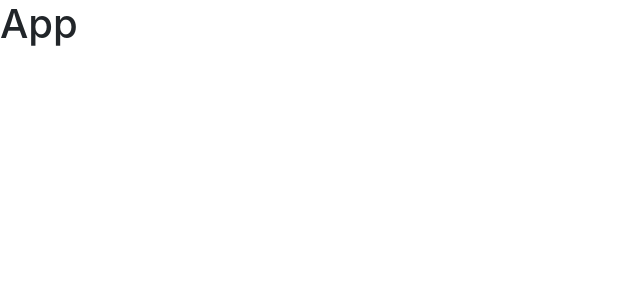
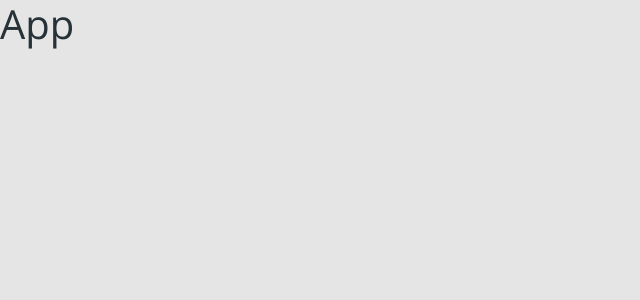
Before and after one commit to wep1980/catalog, a React (Create React App) app in the folder front-web/: page / in a window 1280 px wide. Shown: the top 300 px of the page, without its empty margins (0-640 px from the left). Built offline with nearby package versions, Linux system fonts and the light colour scheme.

Commit message:
Customizando Bootstrap

```diff
--- a/front-web/package.json
+++ b/front-web/package.json
@@ -11,7 +11,7 @@
     "@types/react": "^16.9.53",
     "@types/react-dom": "^16.9.8",
     "bootstrap": "^4.6.0",
-    "node-sass": "^5.0.0",
+    "node-sass": "^4.14.1",
     "react": "^17.0.1",
     "react-dom": "^17.0.1",
     "react-scripts": "4.0.1",
--- a/front-web/src/App.tsx
+++ b/front-web/src/App.tsx
@@ -1,4 +1,6 @@
 import React from 'react'; // TODO COMPONENTE REACT PRECISA TER ESSE IMPORT
+import './core/assets/styles/custom.scss';
+import './app.scss'; // Importe do CSS da pagina
 
 
 const App = () => {
--- /dev/null
+++ b/front-web/src/app.scss
@@ -0,0 +1,6 @@
+@import url('https://fonts.googleapis.com/css2?family=Open+Sans:wght@400;700&display=swap');
+
+*
+{
+    font-family: 'Open Sans', sans-serif;
+}
--- /dev/null
+++ b/front-web/src/core/assets/styles/custom.scss
@@ -0,0 +1,14 @@
+
+// Variavel do Bootastrap - Customizando cores do bootstrap
+$theme-colors : (
+   "primary" : #407BFF
+);
+
+// background da aplicação
+$body-bg : #E5E5E5;
+
+// Cor do texto da pagina
+$body-color : #263238;
+
+
+@import '~bootstrap/scss/bootstrap.scss';
--- a/front-web/src/index.tsx
+++ b/front-web/src/index.tsx
@@ -1,7 +1,7 @@
 import React from 'react';
 import ReactDOM from 'react-dom';
 import App from './App'; // Importando o componente App
-import 'bootstrap/dist/css/bootstrap.css'; // Importe do CSS do BOOTSTRAP
+
 
 
 ReactDOM.render(
```
Also changed, not shown: 2 other files (tests, documents, lock files or other folders).
